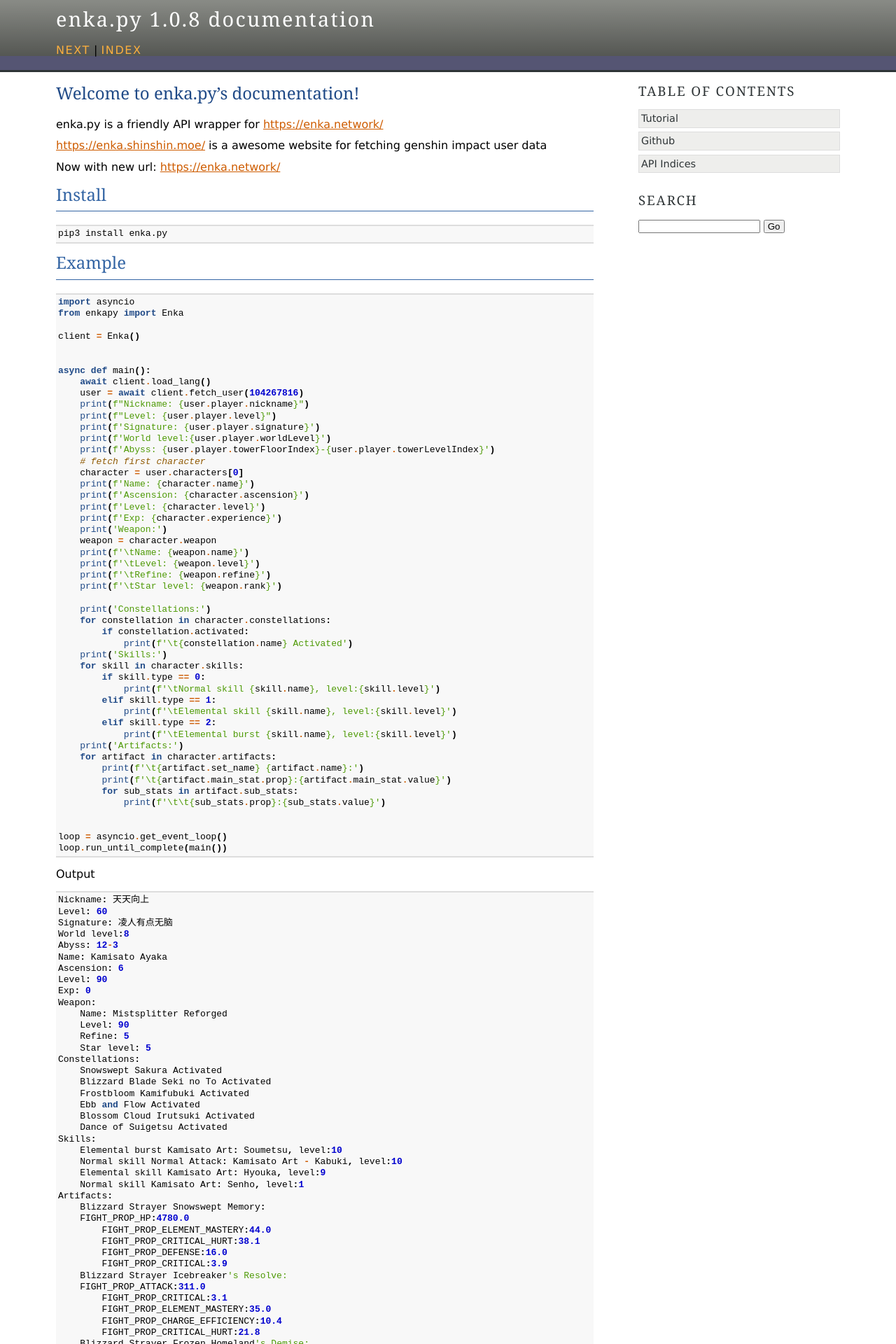
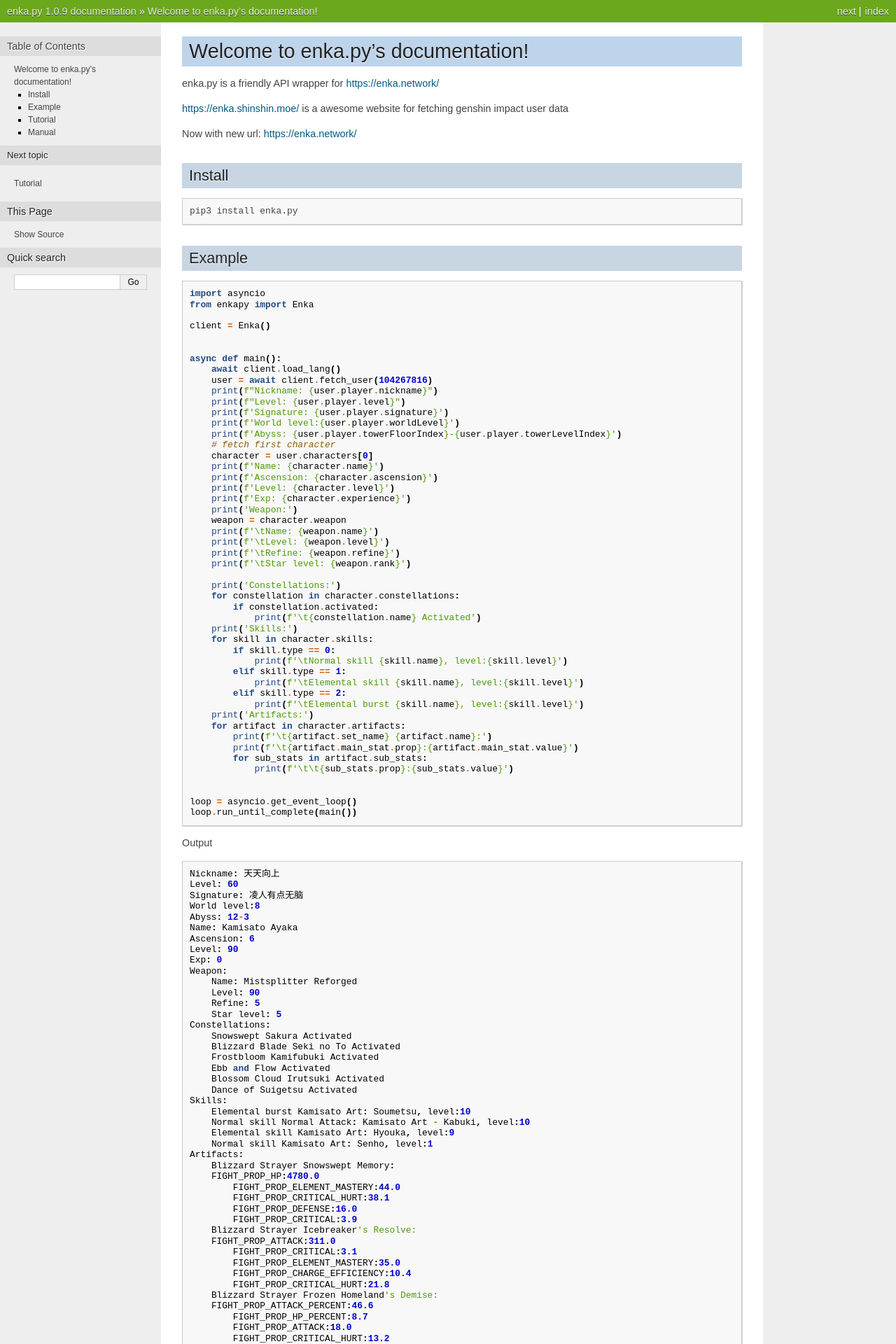
Before and after one commit to pwnless/enka.py, a Sphinx documentation site: the page built from docs/index.rst, in a window 1280 px wide. Shown: the top 1920 px of the page at 70% size. Built offline with Sphinx 7.4.7, drawn with Linux system fonts in a browser that asks for light colours; some of the changed text lies outside the part shown.

Commit message:
update v1.0.9 doc

```diff
--- a/docs/conf.py
+++ b/docs/conf.py
@@ -22,7 +22,7 @@
 author = 'pwnblog'
 
 # The full version, including alpha/beta/rc tags
-release = '1.0.8'
+release = '1.0.9'
 
 
 # -- General configuration ---------------------------------------------------
@@ -48,7 +48,7 @@
 # The theme to use for HTML and HTML Help pages.  See the documentation for
 # a list of builtin themes.
 #
-html_theme = 'agogo'
+html_theme = 'nature'
 # master_doc = "contents"
 # Add any paths that contain custom static files (such as style sheets) here,
 # relative to this directory. They are copied after the builtin static files,
```
